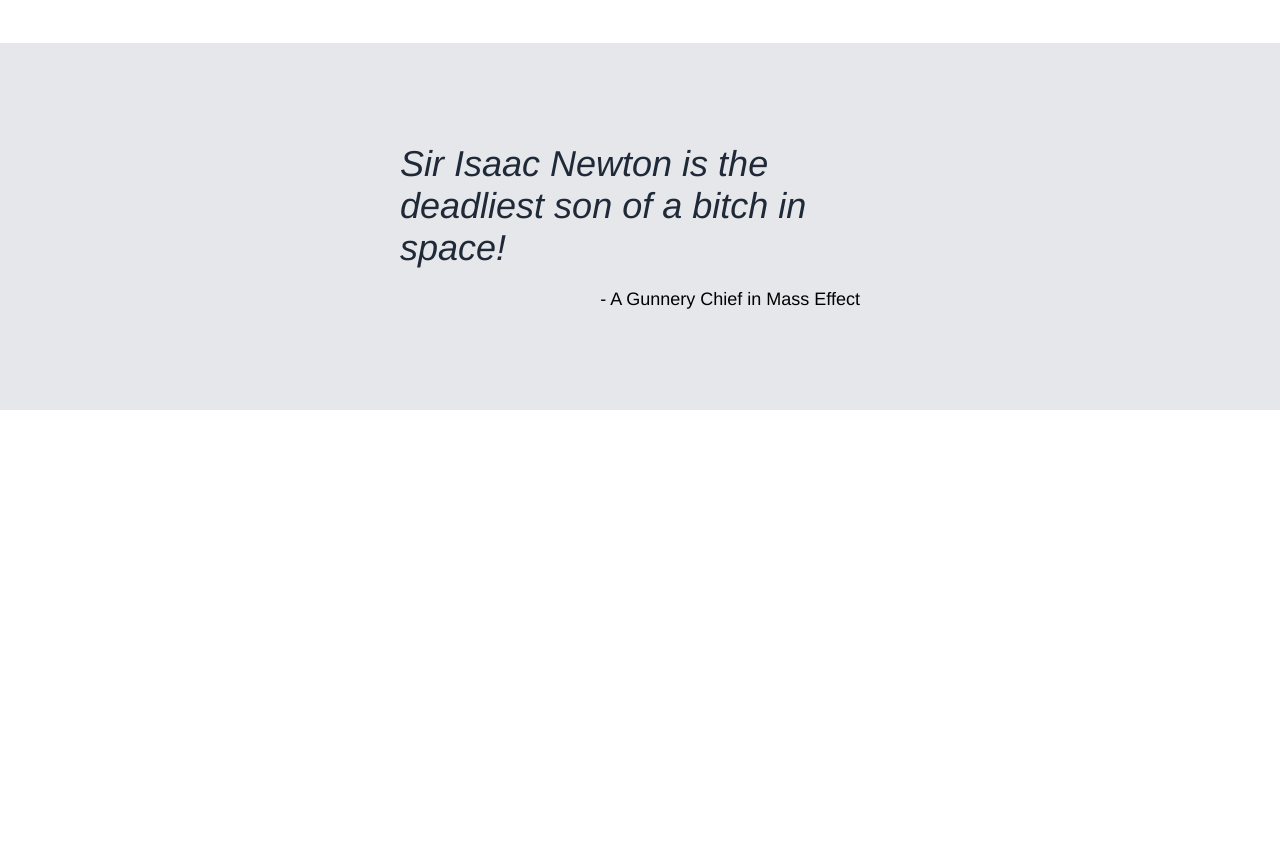
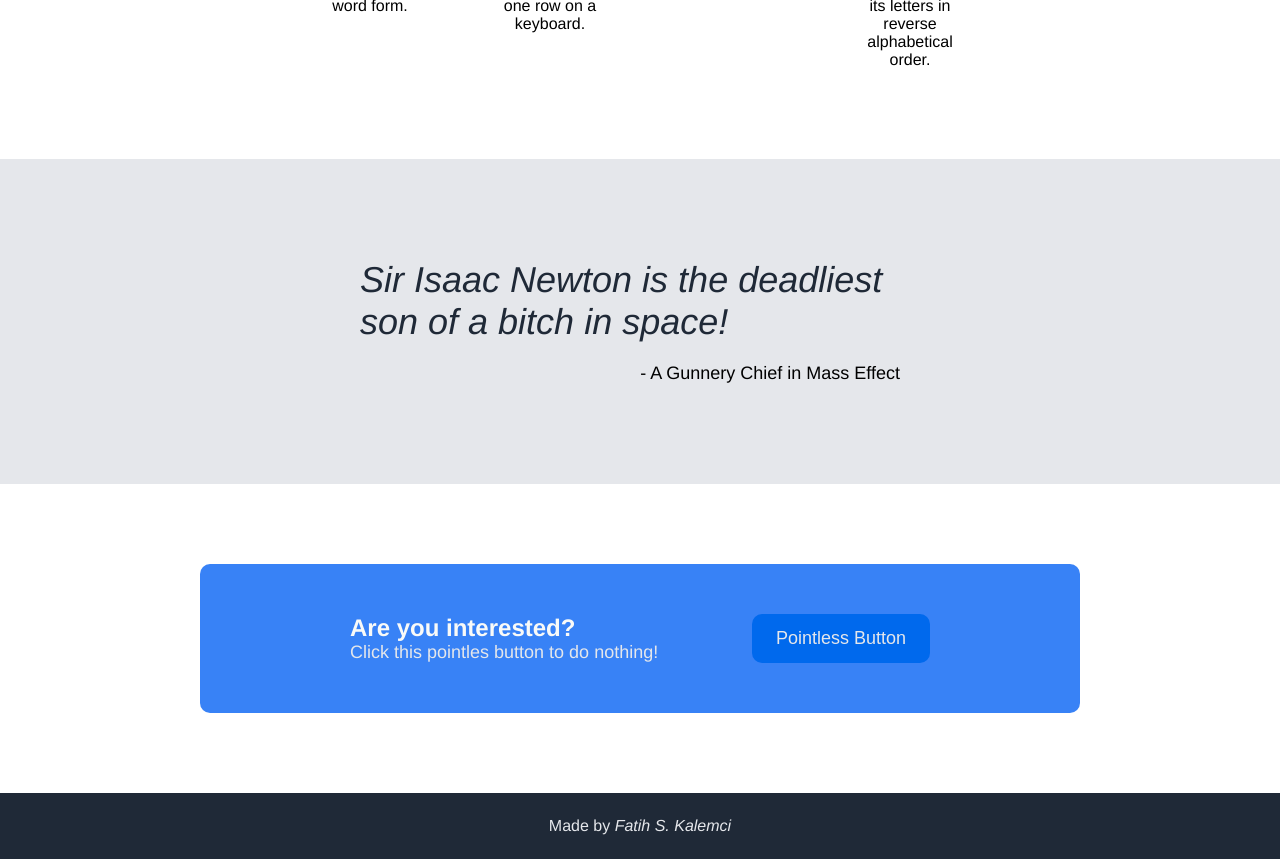
Before and after one commit to fatihskalemci/landing-page, a plain HTML site: page index.html in a window 1280 px wide. Shown: the part 839-1698 px from the top of the page. Before the commit the page ends 1249 px from the top, so only its background shows below. Drawn offline with Linux system fonts and the light colour scheme.

Commit message:
Add footer and done

```diff
--- a/index.html
+++ b/index.html
@@ -25,7 +25,7 @@
           Well... for me, yes. For my friends it is somewhere
           between "Why the !#*@ do you know that?" and "Just stating things does not count as fact."
         </div>
-        <div><button>Sign up</button></div>
+        <div><button>Seems interesting</button></div>
       </div>
       <img src="./images/hero-background.jpg" alt="" id="hero-image">
     </div>
@@ -55,7 +55,15 @@
     <div class="quote">Sir Isaac Newton is the deadliest son of a bitch in space!</div>
     <div class="owner">- A Gunnery Chief in Mass Effect</div>
   </div>
-  <div class="action"></div>
-  <div class="footer"></div>
+  <div class="action">
+    <div class="action-container">
+      <div class="action-info">
+        <div class="title">Are you interested?</div>
+        <div class="subtext">Click this pointles button to do nothing!</div>
+      </div>
+      <button>Pointless Button</button>
+    </div>
+  </div>
+  <div class="footer">Made by <a href="https://github.com/fatihskalemci" target="_blank" rel="noopener noreferrer"><em>Fatih S. Kalemci</em></a></div>
 </body>
 </html>
--- a/style.css
+++ b/style.css
@@ -43,7 +43,8 @@
   display: flex;
   align-items: center;
   justify-content: space-between;
-  margin-top: 24px;
+  margin-top: 60px;
+  padding-bottom: 80px;
   gap: 40px;
 }
 
@@ -127,7 +128,7 @@
 
 .quote-container {
   background: #e5e7eb;
-  padding: 100px 400px;
+  padding: 100px 360px;
   display: flex;
   flex-direction: column;
   align-items: center;
@@ -148,3 +149,31 @@
   padding-right: 20px;
   align-self: flex-end;
 }
+
+.action {
+  padding: 80px 200px;
+}
+
+.action-container {
+  background-color: #3882f6;
+  border-radius: 10px;
+  padding: 50px 150px;
+  display: flex;
+  justify-content: space-between;
+}
+
+.action-info .title {
+  font-size: 24px;
+}
+
+.footer {
+  background-color: #1f2937;
+  color: #e5e7eb;
+  padding: 24px;
+  text-align: center;
+}
+
+.footer a {
+  text-decoration: none;
+  color: #e5e7eb;
+}
```
